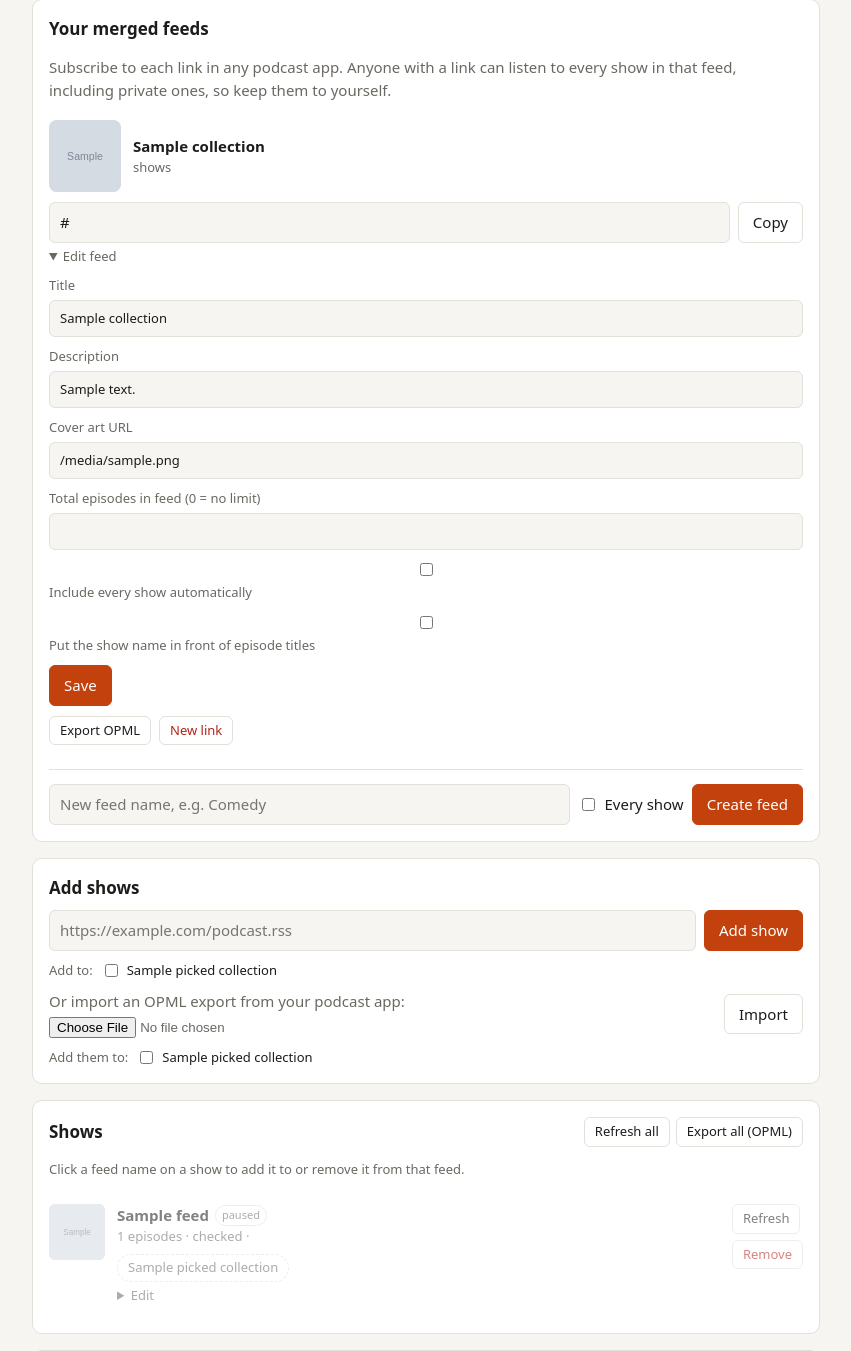
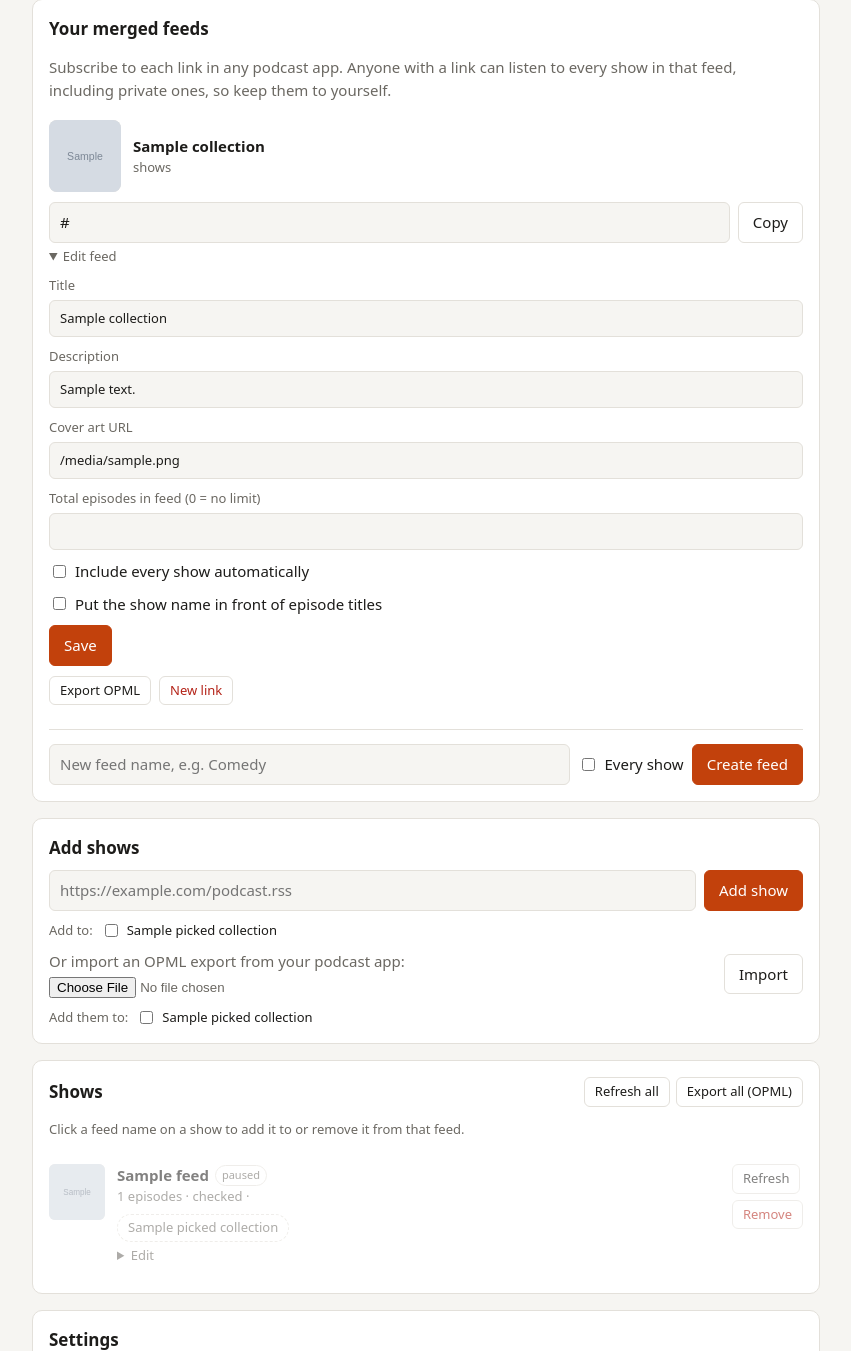
Before and after one commit to dustinreeves/podcast-rss-refeed, a FastAPI app: template app/templates/index.html in a window 1280 px wide, after a click on "Edit feed". Shown: the part 136-1487 px from the top of the page, without its empty margins (214-1065 px from the left). Run offline with FastAPI, Linux system fonts and the light colour scheme; the template is opened without the code that fills it: most values are stand-ins (such as "Sample title", 1, 10 or a date in 2020); grey boxes marked "Sample" are stand-in pictures; some libraries are stand-ins or nearby versions.

Commit message:
Keep edit-form checkboxes next to their labels
The ".edit label" rule stacked every label in the show and feed edit
forms as a grid, checkbox labels included, which pushed each checkbox
onto its own row, far from its text. Exclude label.check, as the
settings form already did.

Also version the stylesheet URL by its content hash so browsers pick up
CSS changes after an upgrade instead of using a cached copy.

Co-Authored-By: Claude Opus 5.5 <noreply@anthropic.com>

```diff
--- a/app/main.py
+++ b/app/main.py
@@ -27,6 +27,10 @@ REFRESH_MINUTES = float(os.environ.get("REFRESH_MINUTES", "30"))
 
 HERE = Path(__file__).parent
 templates = Jinja2Templates(directory=HERE / "templates")
+# Changes whenever the stylesheet does, so browsers don't keep a stale copy.
+templates.env.globals["css_version"] = hashlib.sha256(
+    (HERE / "static" / "style.css").read_bytes()
+).hexdigest()[:10]
 _background: set[asyncio.Task] = set()
 
 
--- a/app/static/style.css
+++ b/app/static/style.css
@@ -115,7 +115,8 @@ label.check { display: flex; gap: 6px; align-items: center; white-space: nowrap;
 }
 details summary { cursor: pointer; color: var(--muted); margin-top: 4px; }
 .edit, .settings { display: grid; gap: 10px; margin-top: 10px; }
-.edit label, .settings label:not(.check) { display: grid; gap: 4px; font-size: 13px; color: var(--muted); }
+.edit label:not(.check), .settings label:not(.check) { display: grid; gap: 4px; font-size: 13px; color: var(--muted); }
+.edit label.check, .settings label.check { justify-self: start; }
 .edit button, .settings button { justify-self: start; }
 
 .episodes { margin: 0; padding-left: 20px; }
--- a/app/templates/base.html
+++ b/app/templates/base.html
@@ -5,7 +5,7 @@
   <meta name="viewport" content="width=device-width, initial-scale=1">
   <meta name="robots" content="noindex">
   <title>{% block title %}Refeed{% endblock %}</title>
-  <link rel="stylesheet" href="/static/style.css">
+  <link rel="stylesheet" href="/static/style.css?v={{ css_version }}">
 </head>
 <body>
 <main class="{% block main_class %}{% endblock %}">
```
